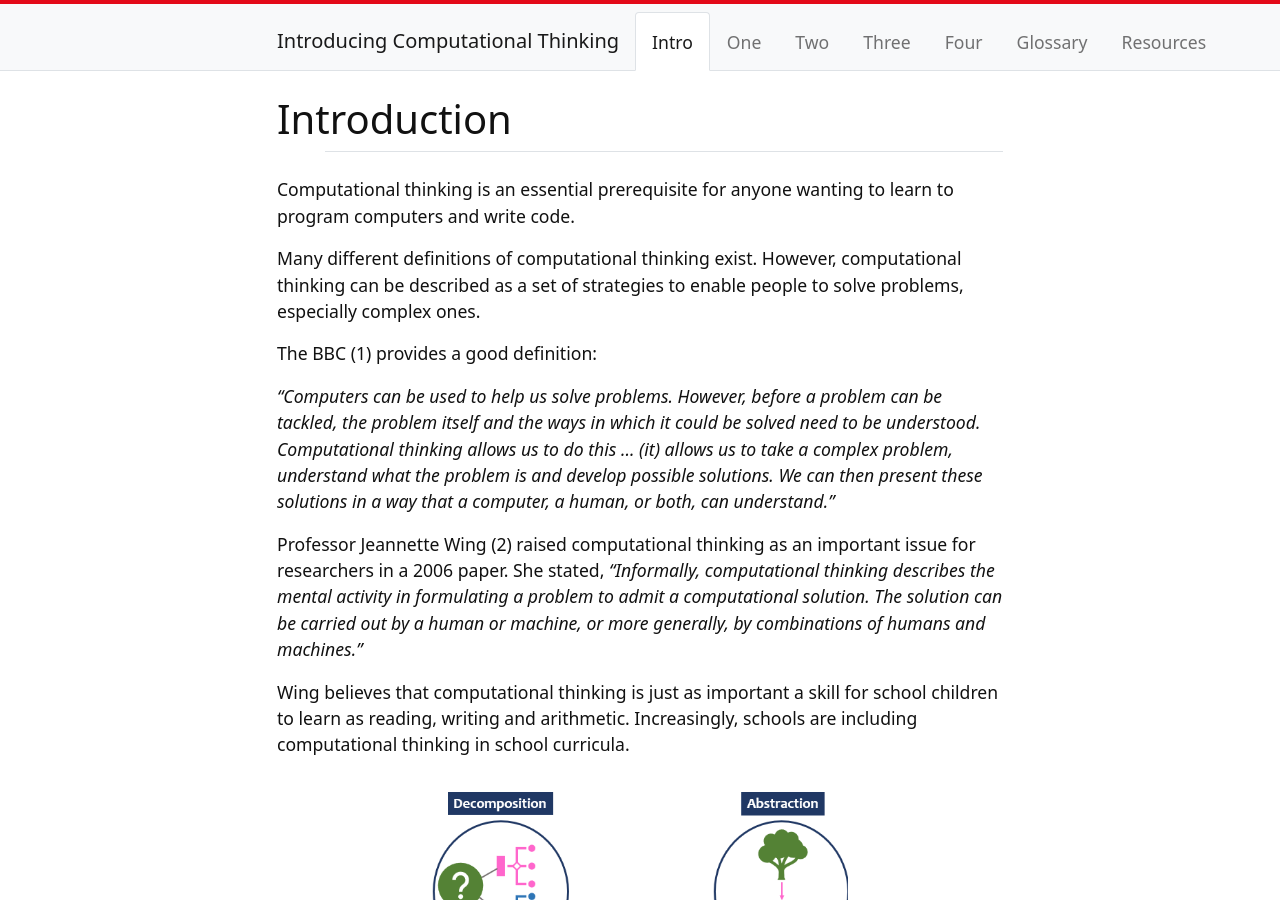
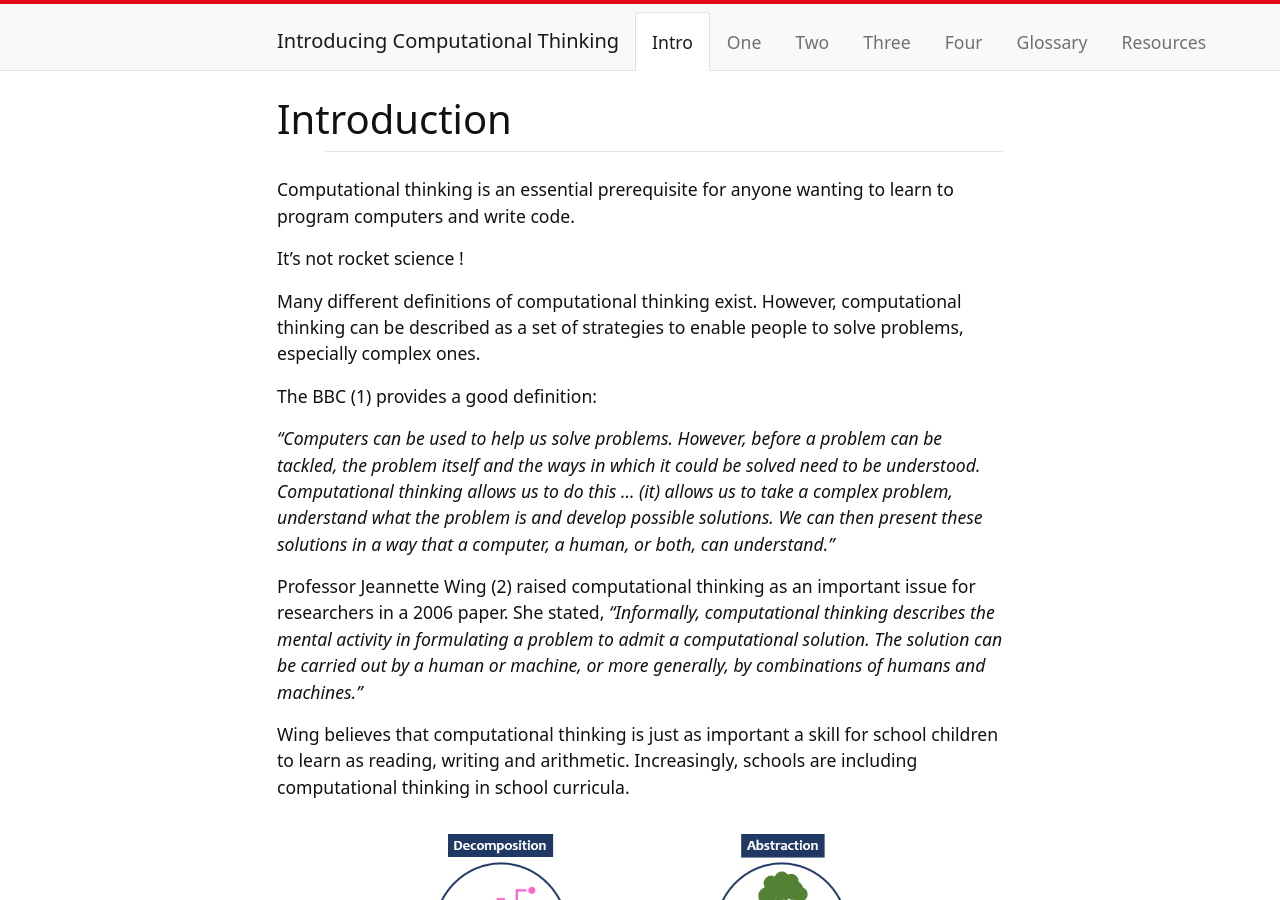
Before and after one commit to weaverbel/intro-computational-thinking, a Jekyll site: the page built from content/0-intro.md, in a window 1280 px wide and 900 px high. Built offline with Jekyll 4.4.1, drawn with Linux system fonts in a browser that asks for light colours.

Commit message:
Update 0-intro.md
Adding a stupid remark so I can remove it later

```diff
--- a/content/0-intro.md
+++ b/content/0-intro.md
@@ -4,6 +4,8 @@ nav: Intro
 ---
 
 Computational thinking is an essential prerequisite for anyone wanting to learn to program computers and write code.
+
+It's not rocket science !
 
 Many different definitions of computational thinking exist. However, computational thinking can be described as a set of strategies to enable people to solve problems, especially complex ones.
 
```
